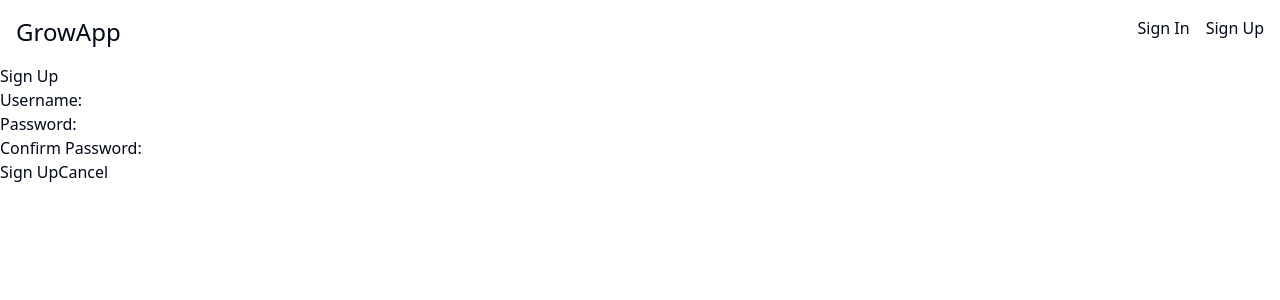
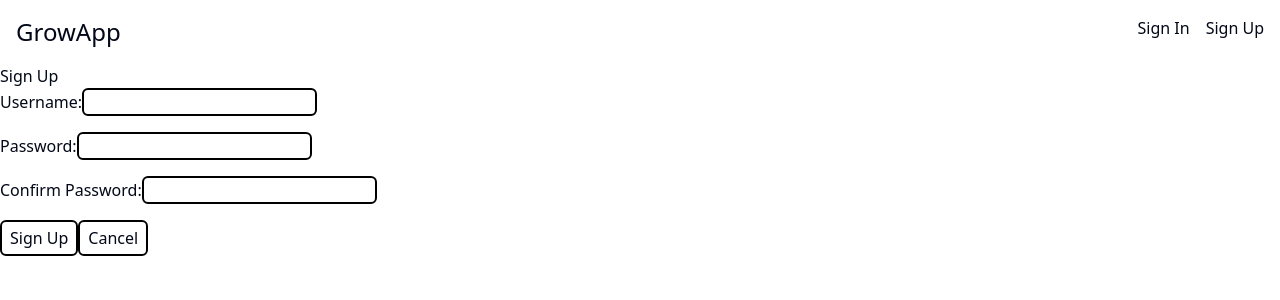
Before and after one commit to padcoding1/growapp, a React (Vite) app in the folder frontend/: page /signup in a window 1280 px wide. Shown: the top 300 px of the page. Built offline with nearby package versions, Linux system fonts and the light colour scheme; no server answers.

Commit message:
Add basic form style

```diff
--- a/frontend/src/components/SigninForm.jsx
+++ b/frontend/src/components/SigninForm.jsx
@@ -35,10 +35,15 @@ const SigninForm = (props) => {
     <main>
       <h1>Log In</h1>
       <p>{message}</p>
-      <form autoComplete="off" onSubmit={handleSubmit}>
+      <form
+        className="flex flex-col gap-4"
+        autoComplete="off"
+        onSubmit={handleSubmit}
+      >
         <div>
           <label htmlFor="email">Username:</label>
           <input
+            className="rounded-md border-2 border-black"
             type="text"
             autoComplete="off"
             id="username"
@@ -50,6 +55,7 @@ const SigninForm = (props) => {
         <div>
           <label htmlFor="password">Password:</label>
           <input
+            className="rounded-md border-2 border-black"
             type="password"
             autoComplete="off"
             id="password"
@@ -59,9 +65,13 @@ const SigninForm = (props) => {
           />
         </div>
         <div>
-          <button>Log In</button>
+          <button className="rou rounded-md border-2 border-black px-2 py-1">
+            Log In
+          </button>
           <Link to="/">
-            <button>Cancel</button>
+            <button className="rou rounded-md border-2 border-black px-2 py-1">
+              Cancel
+            </button>
           </Link>
         </div>
       </form>
--- a/frontend/src/components/SignupForm.jsx
+++ b/frontend/src/components/SignupForm.jsx
@@ -40,10 +40,11 @@ const SignupForm = (props) => {
     <main>
       <h1>Sign Up</h1>
       <p>{message}</p>
-      <form onSubmit={handleSubmit}>
+      <form onSubmit={handleSubmit} className="flex flex-col gap-4">
         <div>
           <label htmlFor="username">Username:</label>
           <input
+            className="rounded-md border-2 border-black"
             type="text"
             id="name"
             value={username}
@@ -54,6 +55,7 @@ const SignupForm = (props) => {
         <div>
           <label htmlFor="password">Password:</label>
           <input
+            className="rounded-md border-2 border-black"
             type="password"
             id="password"
             value={password}
@@ -64,6 +66,7 @@ const SignupForm = (props) => {
         <div>
           <label htmlFor="confirm">Confirm Password:</label>
           <input
+            className="rounded-md border-2 border-black"
             type="password"
             id="confirm"
             value={passwordConf}
@@ -72,9 +75,16 @@ const SignupForm = (props) => {
           />
         </div>
         <div>
-          <button disabled={isFormInvalid()}>Sign Up</button>
+          <button
+            className="rou rounded-md border-2 border-black px-2 py-1"
+            disabled={isFormInvalid()}
+          >
+            Sign Up
+          </button>
           <Link to="/">
-            <button>Cancel</button>
+            <button className="rou rounded-md border-2 border-black px-2 py-1">
+              Cancel
+            </button>
           </Link>
         </div>
       </form>
--- a/frontend/tailwind.config.js
+++ b/frontend/tailwind.config.js
@@ -2,10 +2,11 @@
 module.exports = {
   darkMode: ["class"],
   content: [
-    './pages/**/*.{js,jsx}',
-    './components/**/*.{js,jsx}',
-    './app/**/*.{js,jsx}',
-    './src/**/*.{js,jsx}',
+    "./pages/**/*.{js,jsx}",
+    "./components/**/*.{js,jsx}",
+    "./app/**/*.{js,jsx}",
+    "./src/**/*.{js,jsx}",
+    "./index.html",
   ],
   prefix: "",
   theme: {
@@ -74,4 +75,4 @@ module.exports = {
     },
   },
   plugins: [require("tailwindcss-animate")],
-}
+};
```
